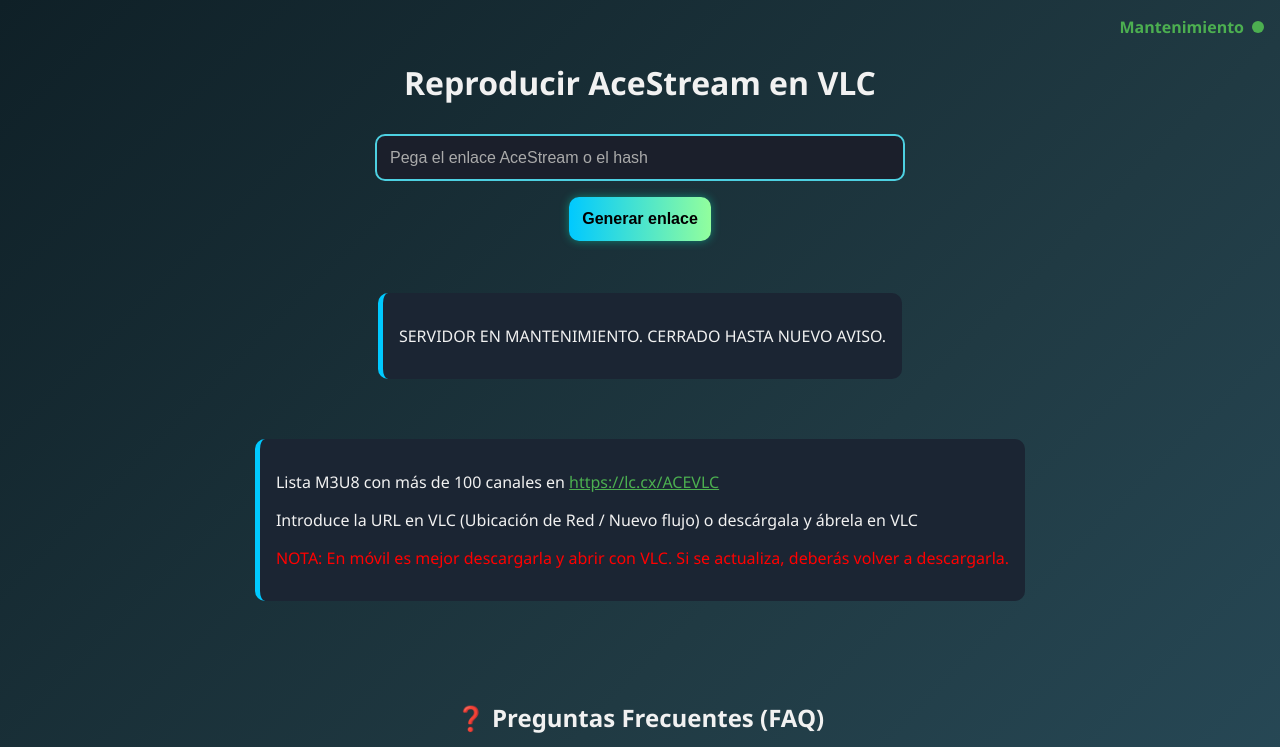
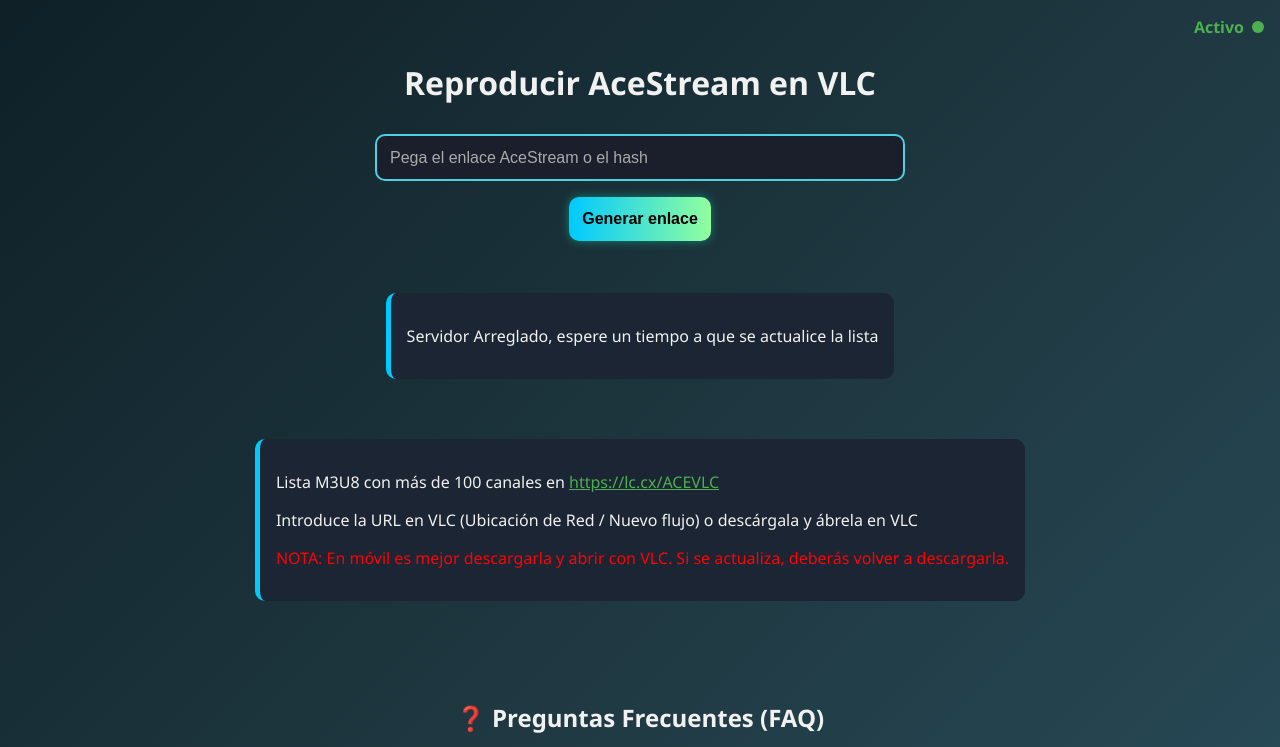
Before and after one commit to Shickat/Ace-VLC, a plain HTML site: page index.html in a window 1280 px wide. Shown: the top 747 px of the page. Drawn offline with Linux system fonts and the light colour scheme.

Commit message:
Update index.html

```diff
--- a/index.html
+++ b/index.html
@@ -296,7 +296,7 @@
   <br><br>
   <div class="lista">
   <div>
-    <p>SERVIDOR EN MANTENIMIENTO. CERRADO HASTA NUEVO AVISO.</p>
+    <p>Servidor Arreglado, espere un tiempo a que se actualice la lista</p>
   </div>
   </div>
 
@@ -530,7 +530,7 @@
       const texto = document.getElementById('estado-texto');
       const circulo = document.getElementById('estado-circulo');
       if (activo) {
-        texto.textContent = 'Mantenimiento';
+        texto.textContent = 'Activo';
         texto.style.color = '#4caf50';
         circulo.style.backgroundColor = '#4caf50';
       } else {
```
